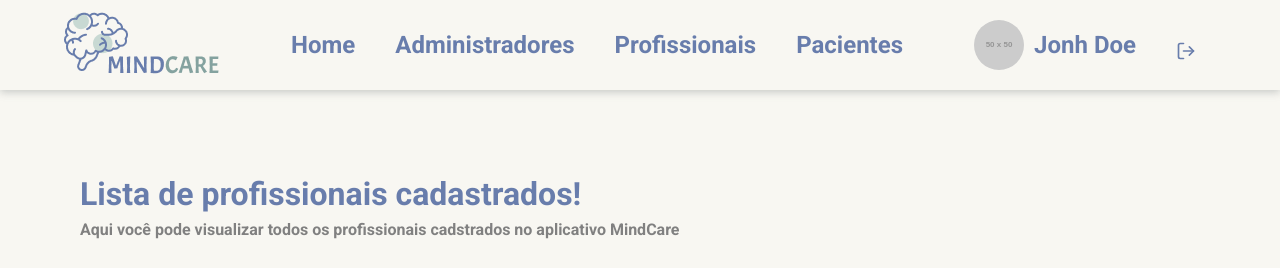
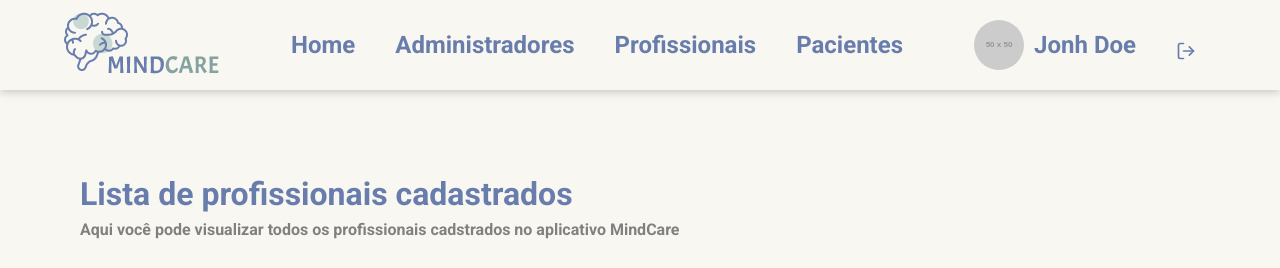
Before and after one commit to ViniMesquitaa/br.com.mindcare, a React (Vite) app: page /professional in a window 1280 px wide. Shown: the top 268 px of the page. Built offline with nearby package versions, Linux system fonts and the light colour scheme.

Commit message:
fix: remove css class admin-title

```diff
--- a/src/pages/professionals/index.jsx
+++ b/src/pages/professionals/index.jsx
@@ -18,7 +18,7 @@ export default function ProfessionalPage() {
   return (
     <section className="professional-container">
       <section className="professional-title">
-        <h2>Lista de profissionais cadastrados!</h2>
+        <h2>Lista de profissionais cadastrados</h2>
         <p>
           Aqui você pode visualizar todos os profissionais cadstrados no
           aplicativo MindCare
--- a/src/pages/professionals/styles.css
+++ b/src/pages/professionals/styles.css
@@ -20,12 +20,6 @@
   font-weight: bold;
 }
 
-.admin-title {
-  color: #687dac;
-  font-size: 2rem;
-  font-weight: bold;
-}
-
 .professional-table {
   display: flex;
   flex-direction: column;
```
